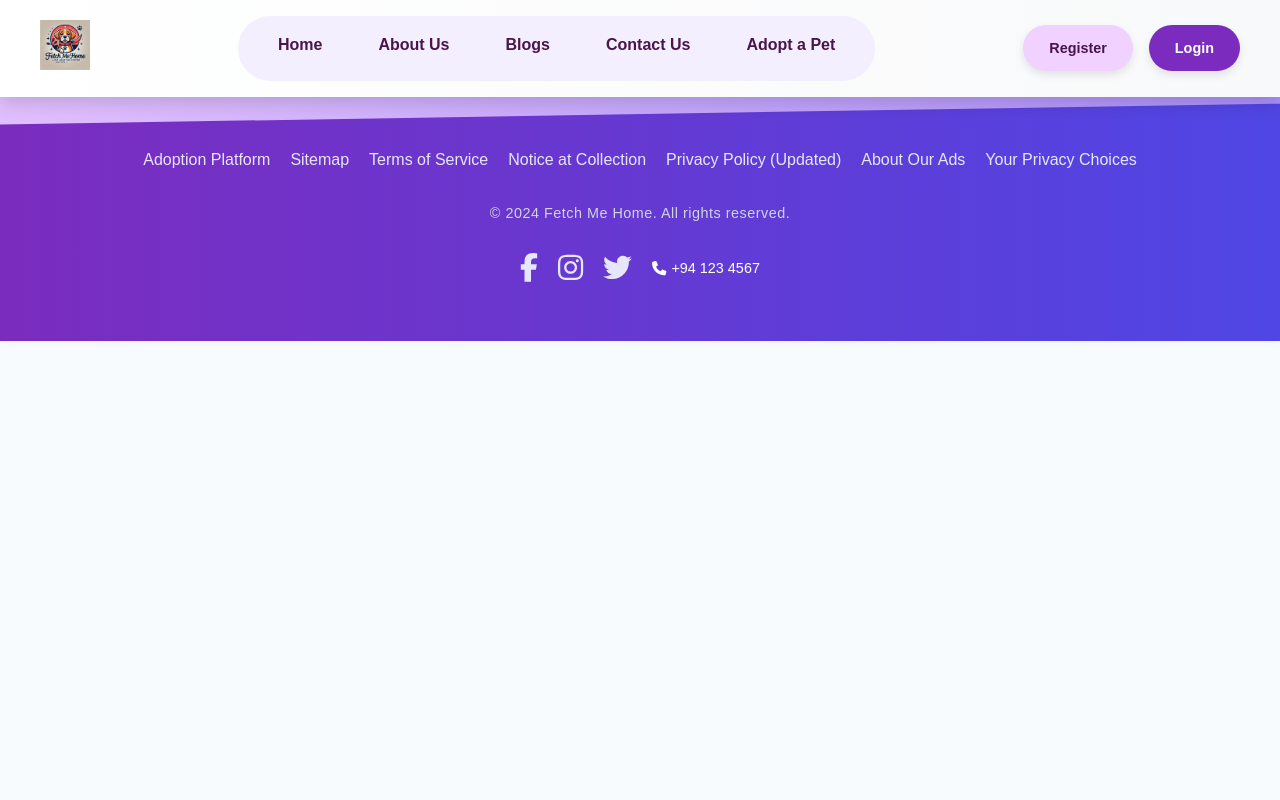
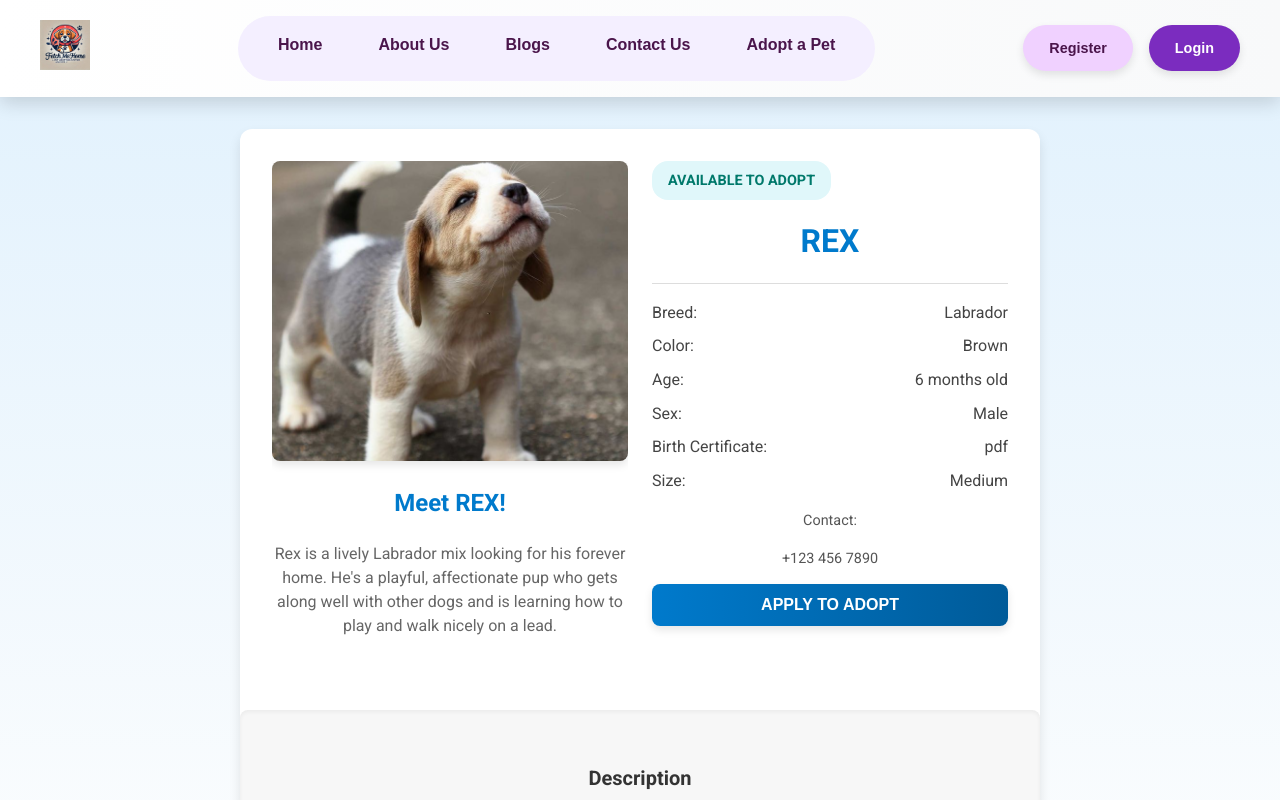
Before and after one commit to chamithsandeepa/Fetch_Me_Home_FrontEnd, a React (Vite) app: page /pet-profile/1 in a window 1280 px wide. Shown: the top 800 px of the page. Built offline with nearby package versions, Linux system fonts and the light colour scheme.

Commit message:
Developed Pet Profile page.

```diff
--- a/src/App.tsx
+++ b/src/App.tsx
@@ -7,7 +7,8 @@ import AboutUs from './Components/AboutUs/AboutUs';
 import Register from './Components/UserRegister/UserRegister';
 import ContactUs from './Components/ContactUs/ContactUs';
 import Login from './Components/Login/Login';
-import AdoptPet from './Components/AdoptPet/AdoptPet'; // Import AdoptPet page
+import AdoptPet from './Components/AdoptPet/AdoptPet';
+import PetProfilePage from './Components/PetProfile/PetProfile';
 import logos from './assets/logos.jpg';
 
 const App: React.FC = () => {
@@ -16,7 +17,7 @@ const App: React.FC = () => {
     { label: 'About Us', path: '/about' },
     { label: 'Blogs', path: '/blogs' },
     { label: 'Contact Us', path: '/contact' },
-    { label: 'Adopt a Pet', path: '/adopt' }, // Add link for AdoptPet
+    { label: 'Adopt a Pet', path: '/adopt' },
   ];
 
   return (
@@ -31,7 +32,8 @@ const App: React.FC = () => {
           <Route path="/contact" element={<ContactUs />} />
           <Route path="/register" element={<Register />} />
           <Route path="/login" element={<Login />} />
-          <Route path="/adopt" element={<AdoptPet />} /> {/* Route for AdoptPet */}
+          <Route path="/adopt" element={<AdoptPet />} />
+          <Route path="/pet-profile/:petId" element={<PetProfilePage />} /> {/* Dynamic route for pet profile */}
         </Routes>
 
         <Footer />
--- a/src/Components/AdoptPet/AdoptPet.tsx
+++ b/src/Components/AdoptPet/AdoptPet.tsx
@@ -1,11 +1,11 @@
 import React, { useState } from "react";
-import "./AdoptPet.css"; // Import your CSS styles
+import { Link } from "react-router-dom"; // Import Link from react-router-dom
+import "./AdoptPet.css";
 import dog1 from "../../assets/dog1.jpg";
 import cat1 from "../../assets/cat1.jpg";
 import bird1 from "../../assets/dog2.jpg";
 import { Search, RefreshCw } from "lucide-react";
 
-// Define the Pet interface
 interface Pet {
   id: string;
   name: string;
@@ -15,7 +15,6 @@ interface Pet {
   imageUrl: string;
 }
 
-// Define the Filters interface
 interface Filters {
   species: string;
   gender: string;
@@ -126,6 +125,8 @@ const PetAdoptionPage: React.FC = () => {
                 <option value="">Select Species</option>
                 <option value="dog">Dog</option>
                 <option value="cat">Cat</option>
+                <option value="bird">Bird</option>
+                <option value="rabbit">Rabbit</option>
               </select>
             </div>
 
@@ -190,7 +191,10 @@ const PetAdoptionPage: React.FC = () => {
           <main className="pet-grid">
             {samplePets.slice(0, visiblePets).map((pet) => (
               <div key={pet.id} className="pet-card">
-                <img src={pet.imageUrl} alt={pet.name} className="pet-img" />
+                {/* Use Link to navigate to pet profile page */}
+                <Link to={`/pet-profile/${pet.id}`}>
+                  <img src={pet.imageUrl} alt={pet.name} className="pet-img" />
+                </Link>
                 <div className="pet-info">
                   <h3 className="pet-name">{pet.name}</h3>
                   <p>Type: {pet.type}</p>
@@ -199,7 +203,6 @@ const PetAdoptionPage: React.FC = () => {
                 </div>
               </div>
             ))}
-            {/* Load More Button */}
             {visiblePets < samplePets.length && (
               <div className="load-more-wrapper">
                 <button onClick={loadMorePets} className="btn load-more">
--- /dev/null
+++ b/src/Components/PetProfile/PetProfile.css
@@ -0,0 +1,167 @@
+/* General Styles */
+.pet-profile {
+    min-height: 100vh;
+    background: linear-gradient(to bottom, #e3f2fd, #fefefe);
+    padding: 2rem;
+    font-family: 'Roboto', Arial, sans-serif;
+    color: #333;
+  }
+
+  .profile-container {
+    max-width: 800px;
+    margin: 0 auto;
+    background: white;
+    border-radius: 0.75rem;
+    overflow: hidden;
+    box-shadow: 0 6px 12px rgba(0, 0, 0, 0.1);
+    transition: transform 0.3s, box-shadow 0.3s;
+  }
+
+  .profile-container:hover {
+    transform: translateY(-5px);
+    box-shadow: 0 10px 20px rgba(0, 0, 0, 0.15);
+  }
+
+  /* Profile Grid Layout */
+  .profile-grid {
+    display: grid;
+    grid-template-columns: 1fr 1fr;
+    gap: 1.5rem;
+    padding: 2rem;
+  }
+
+  .image-section {
+    text-align: center;
+  }
+
+  .pet-image {
+    width: 100%;
+    height: 300px;
+    object-fit: cover;
+    border-radius: 0.5rem;
+    box-shadow: 0 4px 8px rgba(0, 0, 0, 0.1);
+    transition: transform 0.3s, filter 0.3s;
+  }
+
+  .pet-image:hover {
+    transform: scale(1.05);
+    filter: brightness(1.1);
+  }
+
+  /* Typography */
+  .title {
+    font-size: 1.5rem;
+    font-weight: bold;
+    margin-top: 1rem;
+    color: #007acc;
+    text-align: center;
+  }
+
+  .description {
+    color: #666;
+    font-size: 1rem;
+    line-height: 1.5;
+    margin-top: 0.5rem;
+  }
+
+  .details-card {
+    padding: 1.5rem;
+    background: #f9f9f9;
+    border-radius: 0.5rem;
+    box-shadow: inset 0 2px 4px rgba(0, 0, 0, 0.05);
+  }
+
+  .availability {
+    background: #e0f7fa;
+    color: #00796b;
+    padding: 0.5rem 1rem;
+    border-radius: 1rem;
+    font-size: 0.9rem;
+    display: inline-block;
+    text-transform: uppercase;
+    font-weight: bold;
+  }
+
+  .pet-name {
+    font-size: 2rem;
+    color: #007acc;
+    margin: 1rem 0;
+    text-align: center;
+  }
+
+  .details-list {
+    margin-top: 1rem;
+    border-top: 1px solid #ddd;
+    padding-top: 1rem;
+  }
+
+  .details-item {
+    display: flex;
+    justify-content: space-between;
+    margin-bottom: 0.5rem;
+    font-size: 1rem;
+    color: #444;
+  }
+
+  /* Contact and Button */
+  .contact-info {
+    margin-top: 1rem;
+    font-size: 0.9rem;
+    color: #555;
+    text-align: center;
+  }
+
+  .adopt-button {
+    width: 100%;
+    background: linear-gradient(90deg, #007acc, #005b99);
+    color: white;
+    padding: 0.75rem;
+    border: none;
+    border-radius: 0.5rem;
+    cursor: pointer;
+    font-size: 1rem;
+    font-weight: bold;
+    text-transform: uppercase;
+    box-shadow: 0 4px 8px rgba(0, 0, 0, 0.1);
+    transition: background 0.3s, transform 0.2s;
+  }
+
+  .adopt-button:hover {
+    background: linear-gradient(90deg, #005b99, #004080);
+    transform: translateY(-3px);
+  }
+
+  /* Additional Info Section */
+  .additional-info {
+    background: #f7f7f7;
+    padding: 2rem;
+    border-radius: 0.5rem;
+    box-shadow: inset 0 2px 4px rgba(0, 0, 0, 0.05);
+    margin-top: 1.5rem;
+  }
+
+  .additional-info h3 {
+    font-size: 1.25rem;
+    margin-bottom: 1rem;
+    color: #333;
+    text-transform: capitalize;
+    text-align: center;
+  }
+
+  .additional-info p {
+    color: #555;
+    font-size: 0.95rem;
+    line-height: 1.6;
+    margin-bottom: 0.75rem;
+  }
+
+  /* Responsive Design */
+  @media (max-width: 768px) {
+    .profile-grid {
+      grid-template-columns: 1fr;
+    }
+
+    .additional-info {
+      padding: 1.5rem;
+    }
+  }
--- /dev/null
+++ b/src/Components/PetProfile/PetProfile.tsx
@@ -0,0 +1,89 @@
+import React from "react";
+import { useParams } from "react-router-dom"; // Import useParams
+import './PetProfile.css';
+import rex from '../../assets/rex.jpg';
+
+interface PetProfile {
+  name: string;
+  breed: string;
+  color: string;
+  age: string;
+  sex: string;
+  birthCertificate: string;
+  size: string;
+  contact: string;
+  description: string;
+  socialInfo: string;
+  medicalInfo: string;
+  imageUrl: string;
+}
+
+const PetProfilePage: React.FC = () => {
+  const { petId } = useParams(); // Get petId from URL params
+
+  // Fetch or filter pet data based on petId, here we use a static pet for simplicity
+  const petData: PetProfile = {
+    name: "REX",
+    breed: "Labrador",
+    color: "Brown",
+    age: "6 months old",
+    sex: "Male",
+    birthCertificate: "pdf",
+    size: "Medium",
+    contact: "+123 456 7890",
+    description:
+      "Rex is a lively Labrador mix looking for his forever home. He's a playful, affectionate pup who gets along well with other dogs and is learning how to play and walk nicely on a lead.",
+    socialInfo:
+      "Rex has had limited human socialization early in life and still needs house training, but he's making great progress.",
+    medicalInfo:
+      "Rex is vaccinated, microchipped, and treated for fleas and worms.",
+    imageUrl: rex, // Use the imported image
+  };
+
+  return (
+    <div className="pet-profile">
+      <div className="profile-container">
+        <div className="profile-grid">
+          <div className="image-section">
+            <img src={petData.imageUrl} alt={petData.name} className="pet-image" />
+            <h2 className="title">Meet {petData.name}!</h2>
+            <p className="description">{petData.description}</p>
+          </div>
+
+          <div className="details-section">
+            <div className="availability">Available to Adopt</div>
+            <h1 className="pet-name">{petData.name}</h1>
+            <div className="details-list">
+              {[
+                ["Breed", petData.breed],
+                ["Color", petData.color],
+                ["Age", petData.age],
+                ["Sex", petData.sex],
+                ["Birth Certificate", petData.birthCertificate],
+                ["Size", petData.size],
+              ].map(([label, value]) => (
+                <div key={label} className="details-item">
+                  <span className="details-label">{label}:</span>
+                  <span className="details-value">{value}</span>
+                </div>
+              ))}
+            </div>
+            <div className="contact-info">
+              <span>Contact:</span>
+              <p>{petData.contact}</p>
+            </div>
+            <button className="adopt-button">Apply to Adopt</button>
+          </div>
+        </div>
+
+        <div className="additional-info">
+          <h3>Description</h3>
+          <p>{petData.socialInfo}</p>
+          <p>{petData.medicalInfo}</p>
+        </div>
+      </div>
+    </div>
+  );
+};
+
+export default PetProfilePage;
```
